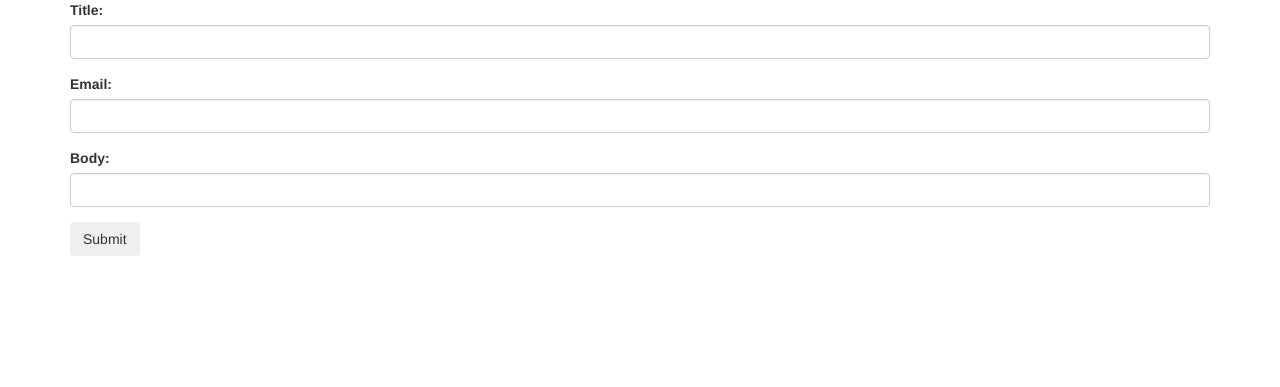
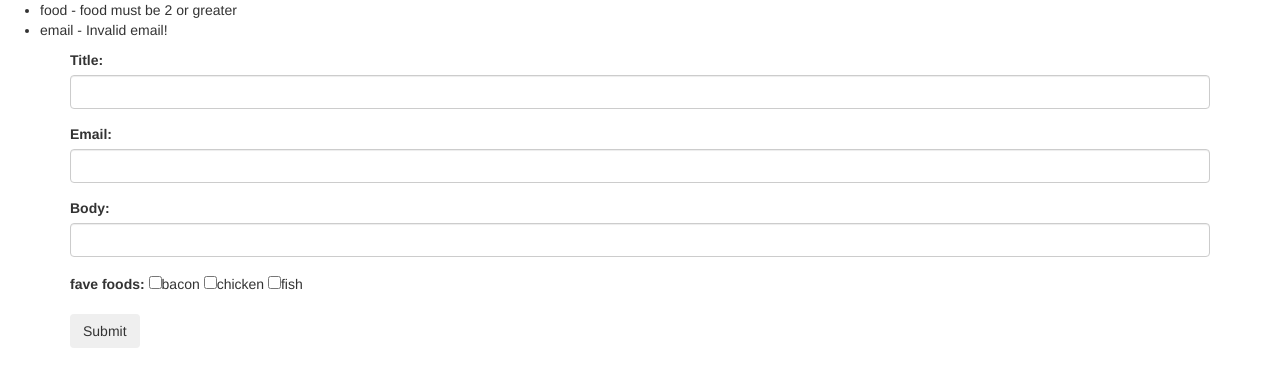
Before and after one commit to treefunk/praktezphp, a PHP site: page / in a window 1280 px wide. Shown: the top 387 px of the page. Run offline with PHP 8.4, Linux system fonts and the light colour scheme.

Commit message:
simple form wid validations

```diff
--- a/basiccontactform/index.php
+++ b/basiccontactform/index.php
@@ -1,3 +1,48 @@
+<?php
+$required = ['title','email','food'];
+$missing = [];
+$errors = [];
+$numneeded = [
+    'food' => 2
+];
+
+if(!isset($_POST['food'])){
+    $_POST['food'] = [];
+}
+if($_POST){
+    foreach($_POST as $key => $value){
+        $$key = $value;
+        if($value == '' && in_array($key,$required)){
+            $missing[] = $key;
+        }
+        if(is_array($value) && in_array($key,array_keys($numneeded))){
+            if(count($value) < $numneeded[$key])
+            $errors[$key] = "$key must be $numneeded[$key] or greater";
+        }
+        $validEmail = filter_input(INPUT_POST,'email',FILTER_VALIDATE_EMAIL);
+        if(!$validEmail){
+            $errors['email'] = "Invalid email!";
+        }
+    }
+    echo "<ul>";
+    foreach($missing as $miss){
+        echo "<li>$miss is missing</li>";
+    }
+    foreach($errors as $key => $val){
+        if(!in_array($key,$missing)){
+        echo "<li>";
+        echo "$key - $val";
+        echo "</li>";
+        }
+    }
+    echo "</ul>";
+
+    if(!$missing && !$errors){
+        echo "congrats, your form is submitted! :D";
+    }
+}
+?>
+
 <html lang="en">
 <head>
     <meta charset="UTF-8">
@@ -12,6 +57,12 @@
         <div class="form-group"><label for="title">Title:</label><input type="text" name="title" class="form-control"></div>
         <div class="form-group"><label for="email">Email:</label><input type="text" name="email" class="form-control"></div>
         <div class="form-group"><label for="body">Body:</label><input type="text" name="body" class="form-control"></div>
+        <div class="form-group">
+            <label for="gender">fave foods:</label>
+            <input type="checkbox" name="food[]" value="bacon">bacon
+            <input type="checkbox" name="food[]" value="chicken">chicken
+            <input type="checkbox" name="food[]" value="fish">fish
+        </div>
         <button class="btn" type="submit">Submit</button>
     </form>
 </div>
```
